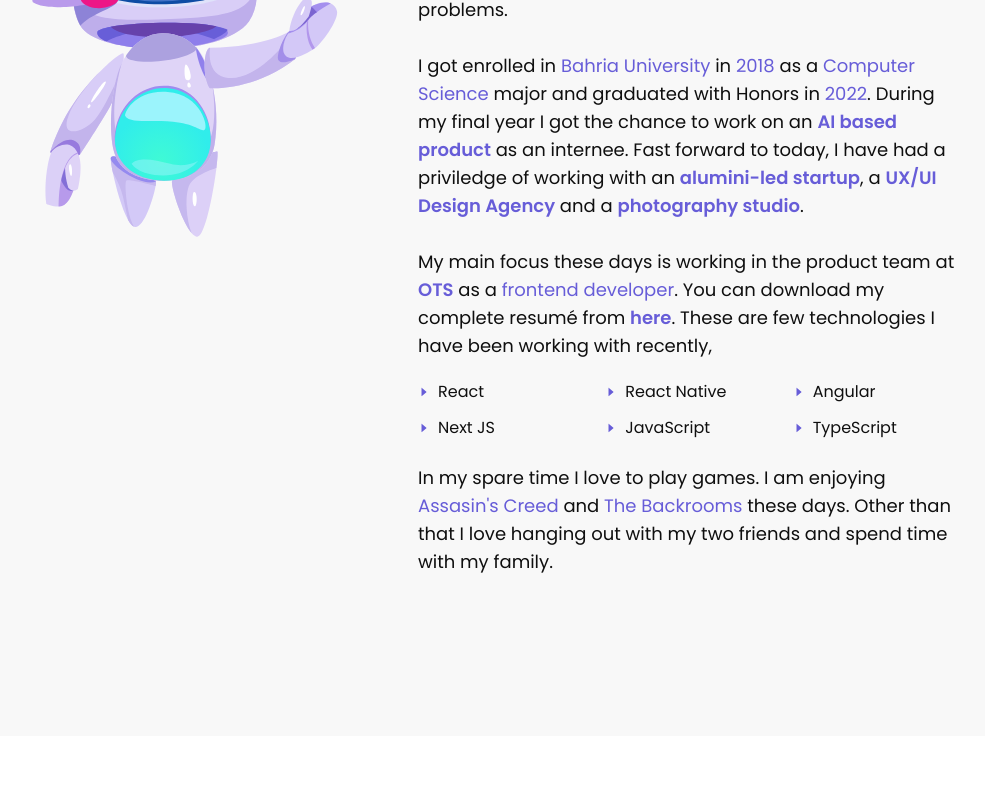
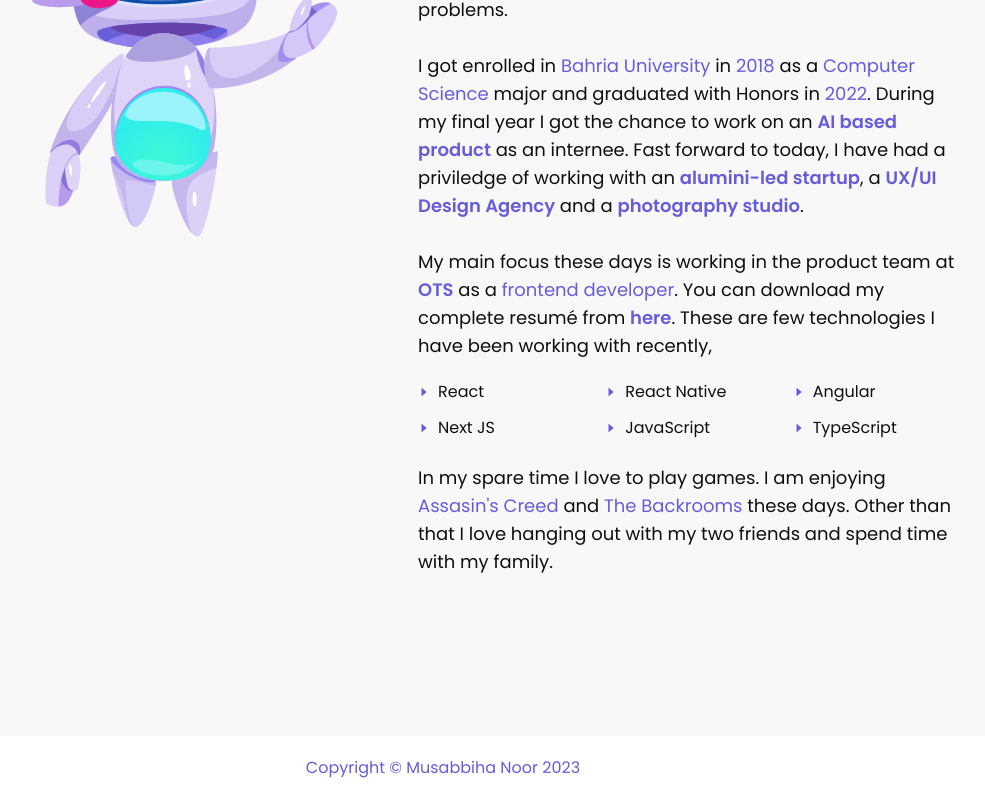
Before and after one commit to musabbihanoor/portfolio-v2, a Next.js app: page / in a window 1280 px wide. Shown: the part 1088-1888 px from the top of the page, without its empty margins (197-1182 px from the left). Before the commit the page ends 1824 px from the top, so only its background shows below. Built offline with nearby package versions, Linux system fonts and the light colour scheme.

Commit message:
added footer

```diff
--- /dev/null
+++ b/src/components/Footer.js
@@ -0,0 +1,13 @@
+import React from "react";
+
+const Footer = () => {
+  return (
+    <div className="bg-white relative z-10 py-5 flex justify-center">
+      <p className="sm:text-base text-xs text-purple">
+        Copyright © Musabbiha Noor 2023
+      </p>
+    </div>
+  );
+};
+
+export default Footer;
--- a/src/pages/index.js
+++ b/src/pages/index.js
@@ -10,6 +10,7 @@
 
 import posthog from "posthog-js";
 import initPostHog from "@/utils/posthog";
+import Footer from "@/components/Footer";
 
 const poppins = Poppins({
   subsets: ["latin"],
@@ -30,6 +31,7 @@
       <About typing={typing} />
       {/* <ProjectList /> */}
       {/* <Contact /> */}
+      <Footer />
     </div>
   );
 }
```
